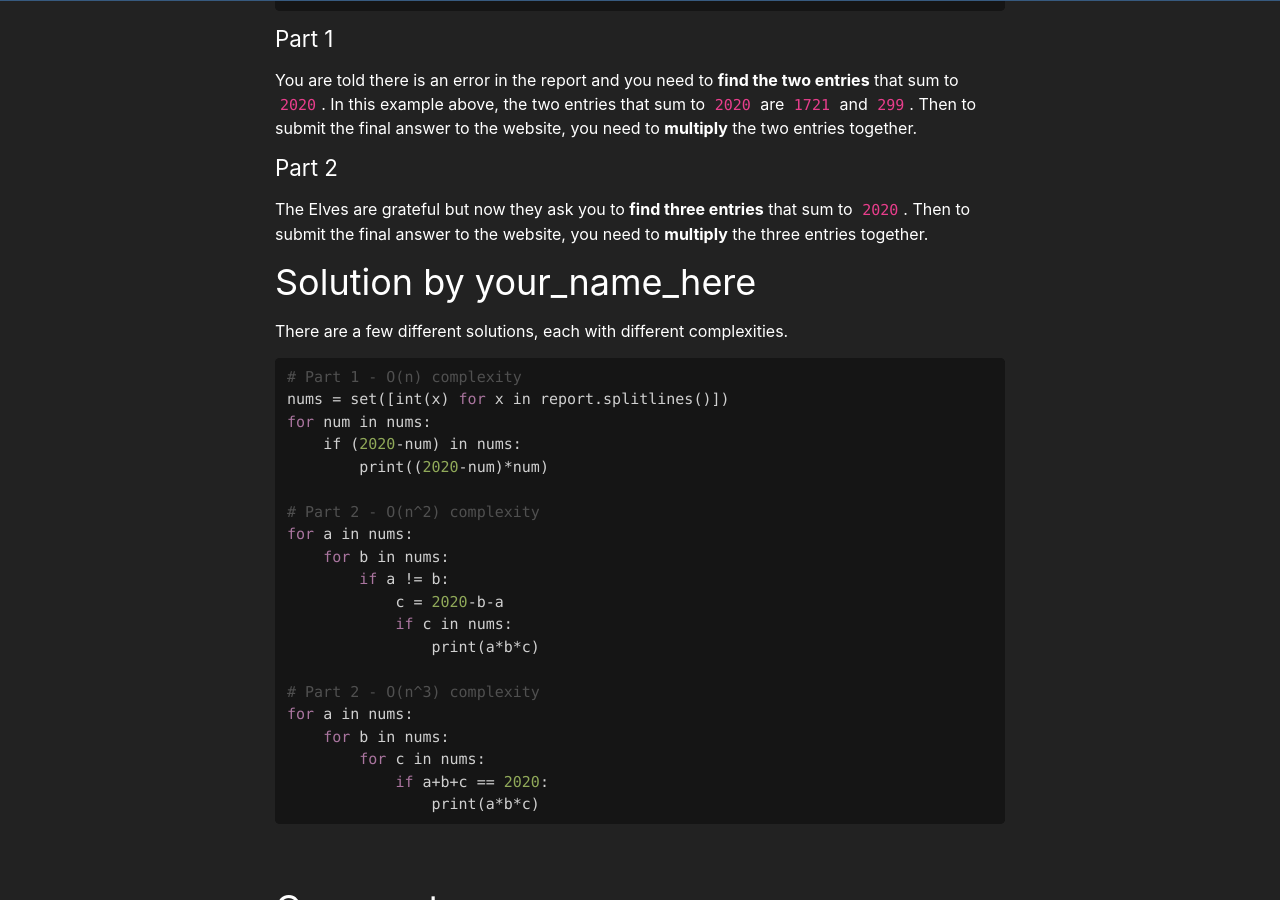
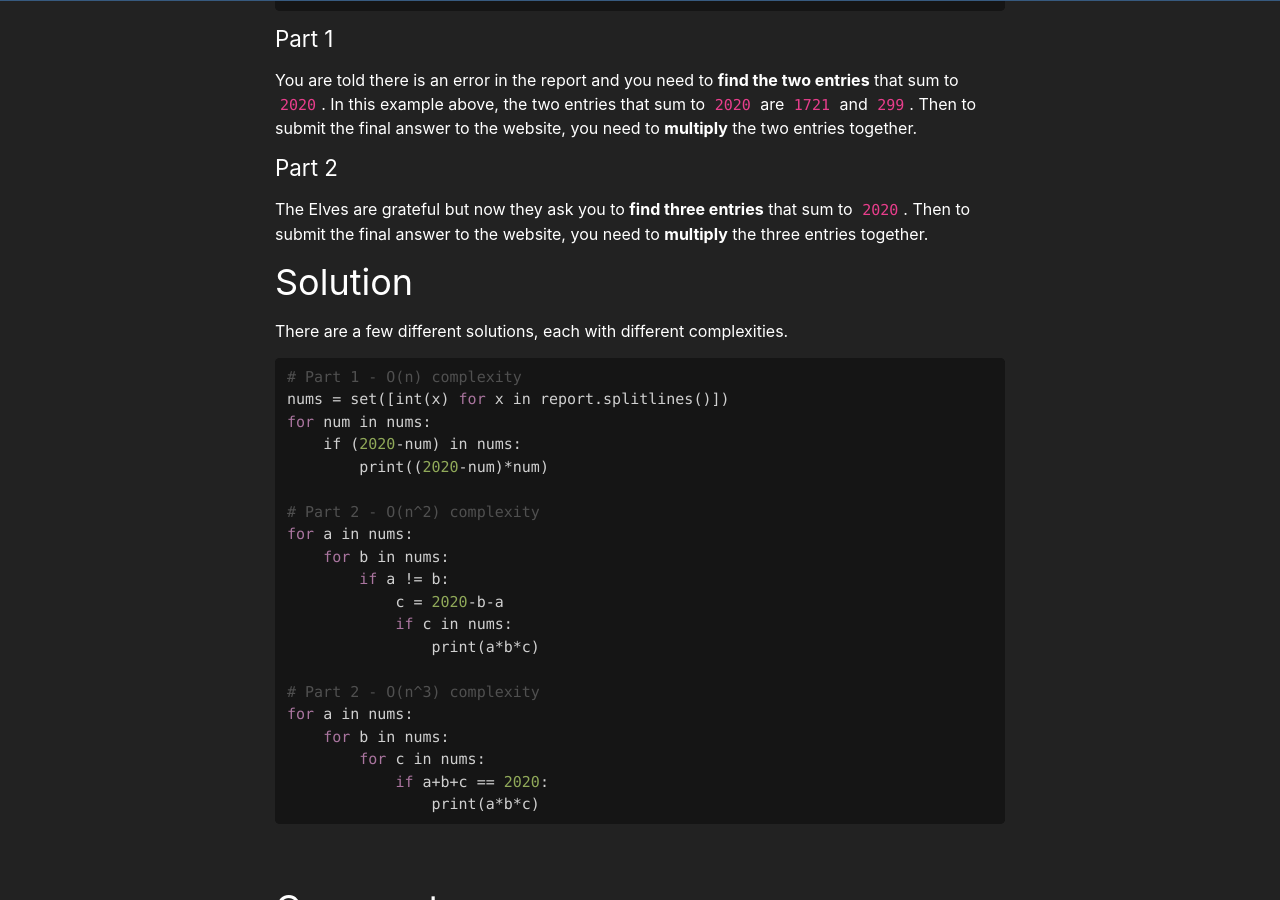
Before and after one commit to chicagopython/algosig, a Jekyll site: the page built from _posts/2020-12-03-report-repair.md, in a window 1280 px wide and 900 px high, scrolled down 447 px. Built offline with Jekyll 4.4.1, drawn with Linux system fonts in a browser that asks for light colours; nearby versions of some CDN libraries; our own code applies the rules of GitHub Pages for plain Markdown files.

Commit message:
Update 2020-12-03-report-repair.md

```diff
--- a/_posts/2020-12-03-report-repair.md
+++ b/_posts/2020-12-03-report-repair.md
@@ -30,7 +30,7 @@ You are told there is an error in the report and you need to **find the two entr
 #### Part 2
 The Elves are grateful but now they ask you to **find three entries** that sum to `2020`. Then to submit the final answer to the website, you need to **multiply** the three entries together.
 
-## Solution by your_name_here
+## Solution
 
 There are a few different solutions, each with different complexities.
 
```
